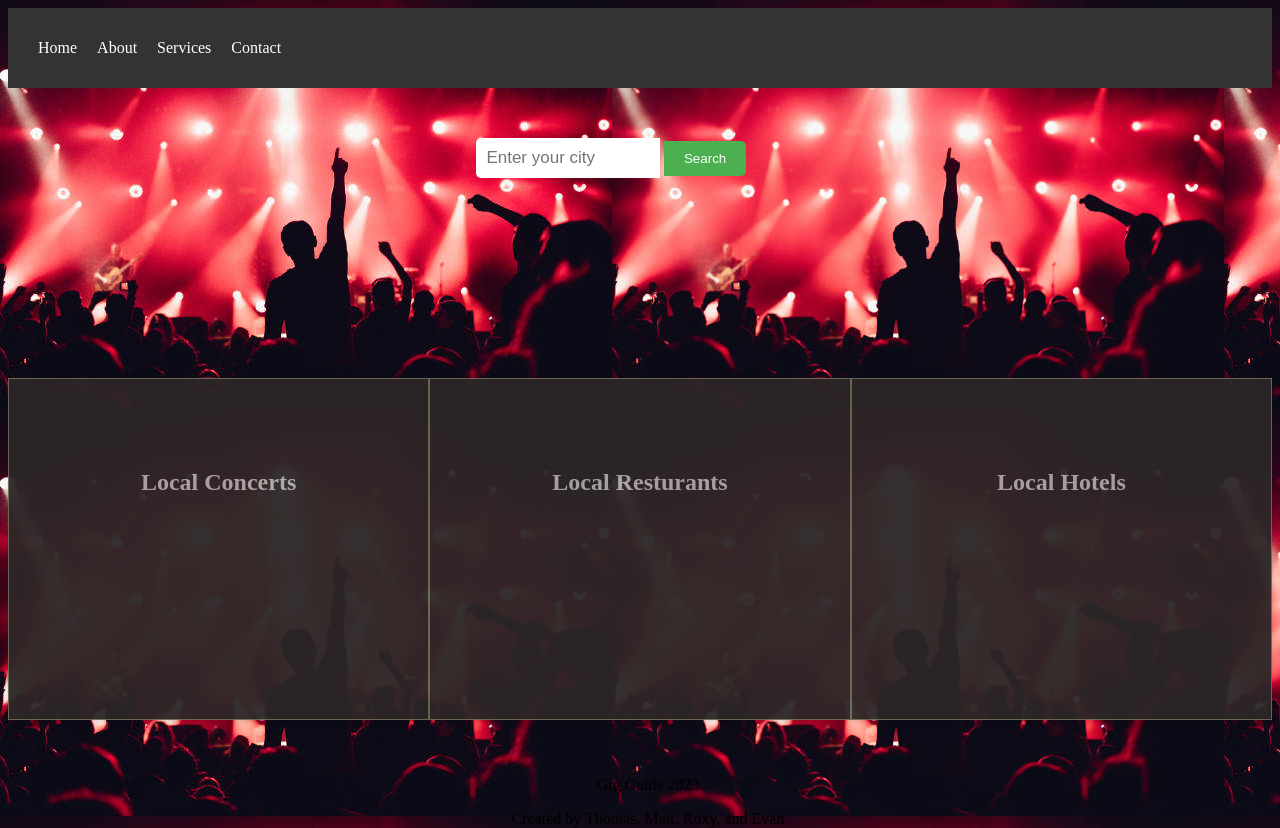
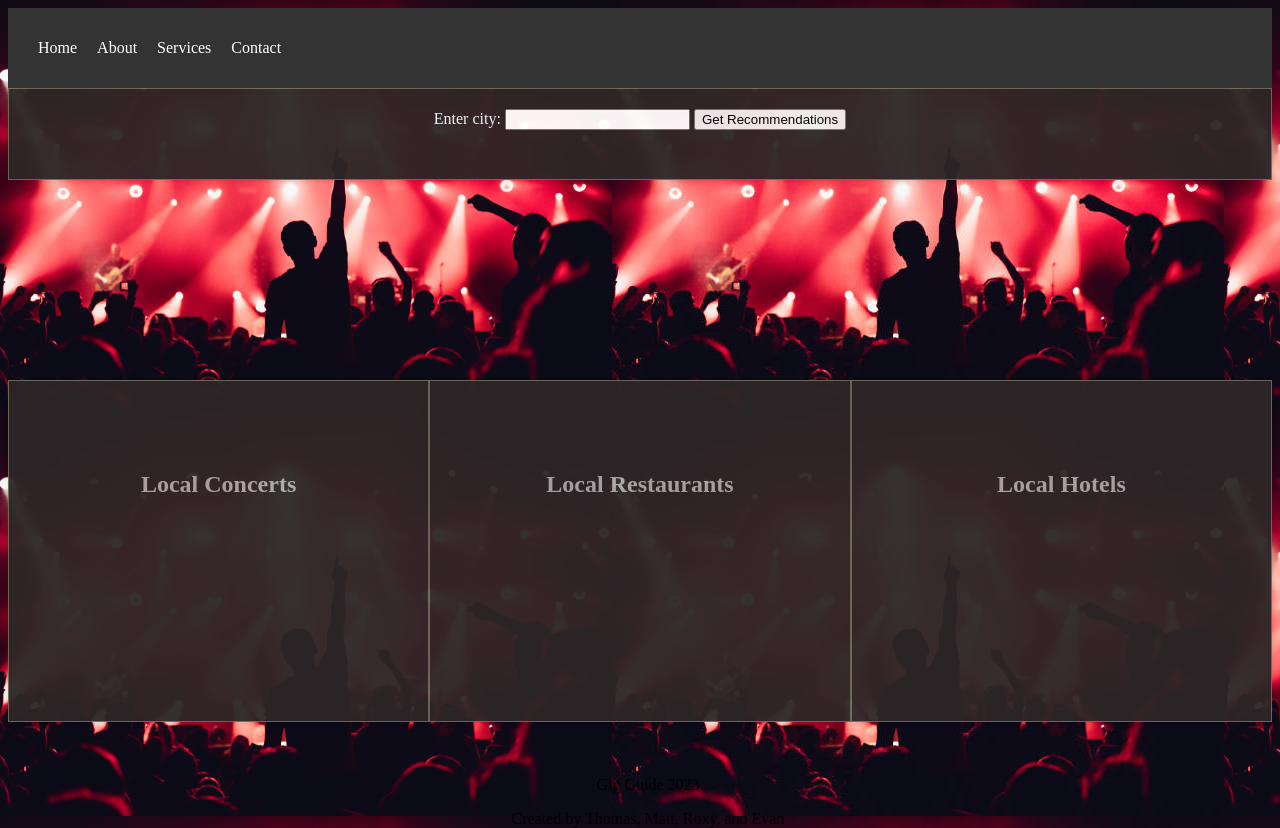
Before and after one commit to EvanSterlingMiller/Gig_Guide, a plain HTML site: page results.html in a window 1280 px wide. Drawn offline with Linux system fonts and the light colour scheme.

Commit message:
functional results page

```diff
--- a/assets/css/style.css
+++ b/assets/css/style.css
@@ -69,12 +69,12 @@
   }
 
 /* Styles for the search bar */
-.search-container {
+.city-input {
     display: flex;
     justify-content: center;
     margin-top: 50px;
 }
-.search-container input[type=text] {
+.city-input input[type=text] {
     padding: 10px;
     font-size: 17px;
     border: none;
@@ -83,7 +83,7 @@
     background-color: white;
     width: 50%;
 }
-.search-container button {
+.submit-button button {
     background-color: #4CAF50;
     color: white;
     padding: 10px 20px;
@@ -91,7 +91,7 @@
     border-radius: 0 5px 5px 0;
     cursor: pointer;
 }
-.search-container button:hover {
+.submit-button button:hover {
     background-color: #45a049;
 }
 body {
@@ -139,6 +139,18 @@ h1 {
     max-height: 75%;
 
   }
+
+.container-search {
+    flex-basis: 30%;
+    padding: 20px;
+    background-color: rgb(44, 38, 39);
+    border: 1px solid #6d6b56;
+    box-shadow: 0 2px 5px rgba(0, 0, 0, 0.1);
+    text-align: center;
+    color: aliceblue;
+    opacity: 0.95;
+    height: 50px;
+  }
 footer {
     text-align: center;
     position: absolute;
--- a/assets/js/APIcalls.js
+++ b/assets/js/APIcalls.js
@@ -6,7 +6,6 @@ var cityInput = document.getElementById("city-input");
 cityInput.addEventListener('keypress', function(event) {
   if (event.key === 'Enter') {
     submitButton.click();
-    colsole.log()
   }
 });
 
@@ -38,8 +37,8 @@ submitButton.addEventListener("click", function() {
     var cityName = "Gigs, Grub and Places to stay in " + (data.results.data[0].result_object.name)
 
     // display the city name
-    var cityNameElement = document.getElementById("city-name");
-    cityNameElement.textContent = cityName;
+    // var cityNameElement = document.getElementById("city-name");
+    // cityNameElement.textContent = cityName;
 
     // send location code and coordinates to additional API calls
     concertsCall(cityLatitude,cityLongitude)
--- a/results.html
+++ b/results.html
@@ -25,13 +25,11 @@
 	  </nav>
 
 	<!-- Search bar -->
-	<div class="search-container">
-		<form>
-			<input type="text" id="city-input" placeholder="Enter your city">
-			<button type="submit-button">Search</button>
-		</form>
-    </div>
-
+  <section class="container-search">
+	  <label for="city-input">Enter city:</label>
+      <input type="text" id="city-input" >
+      <button id="submit-button">Get Recommendations</button>
+  </section>
   <section>
       <div class="container-row">
           <div class="container" id="concert">
@@ -39,10 +37,10 @@
 
               <div id="concerts"></div>
           </div>
-            <div class="container" id="resturant">
-                <h1>Local Resturants</h1>
+          <div class="container" id="restaurant">
+              <h1>Local Restaurants</h1>
 
-                <div id="resturants"></div>
+              <div id="restaurants"></div>
           </div>
             <div class="container" id="hotel">
               <h1>Local Hotels</h1>
```
Lines whose indentation alone changed are shown as unchanged.
